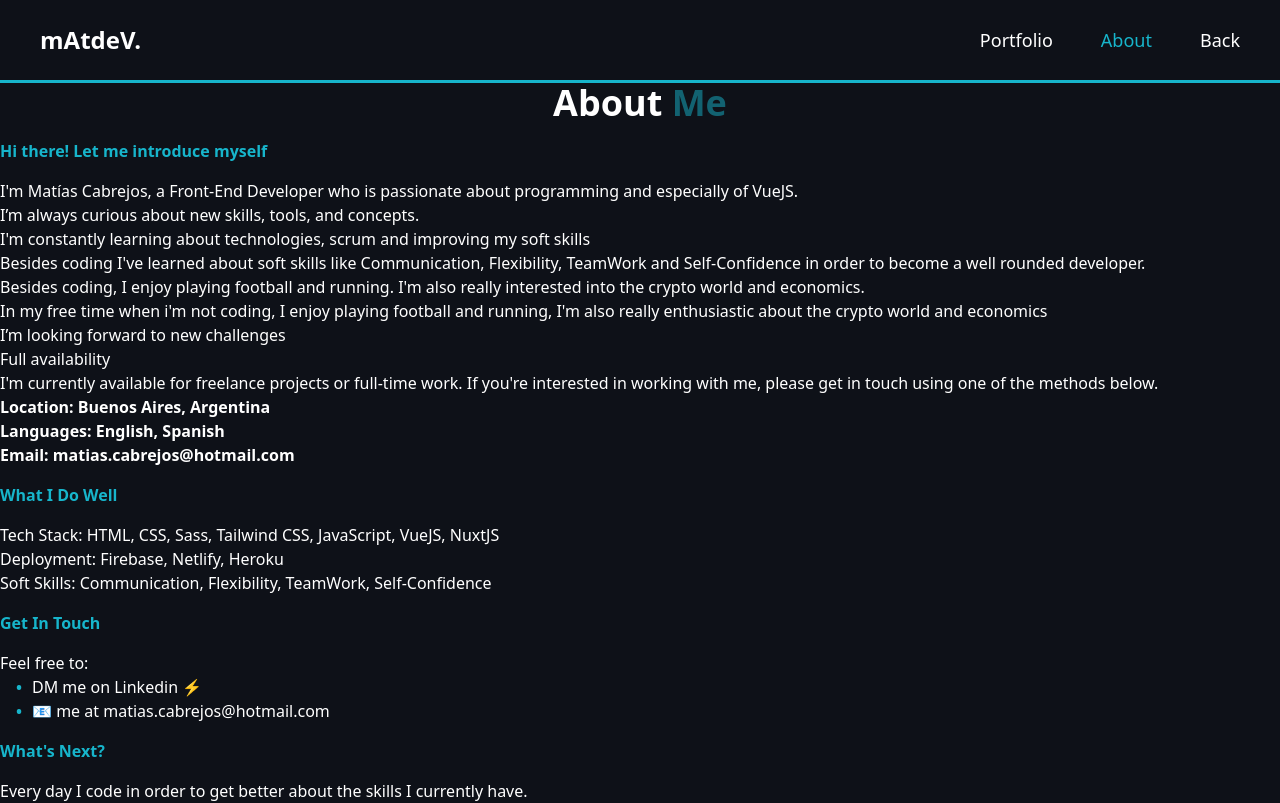
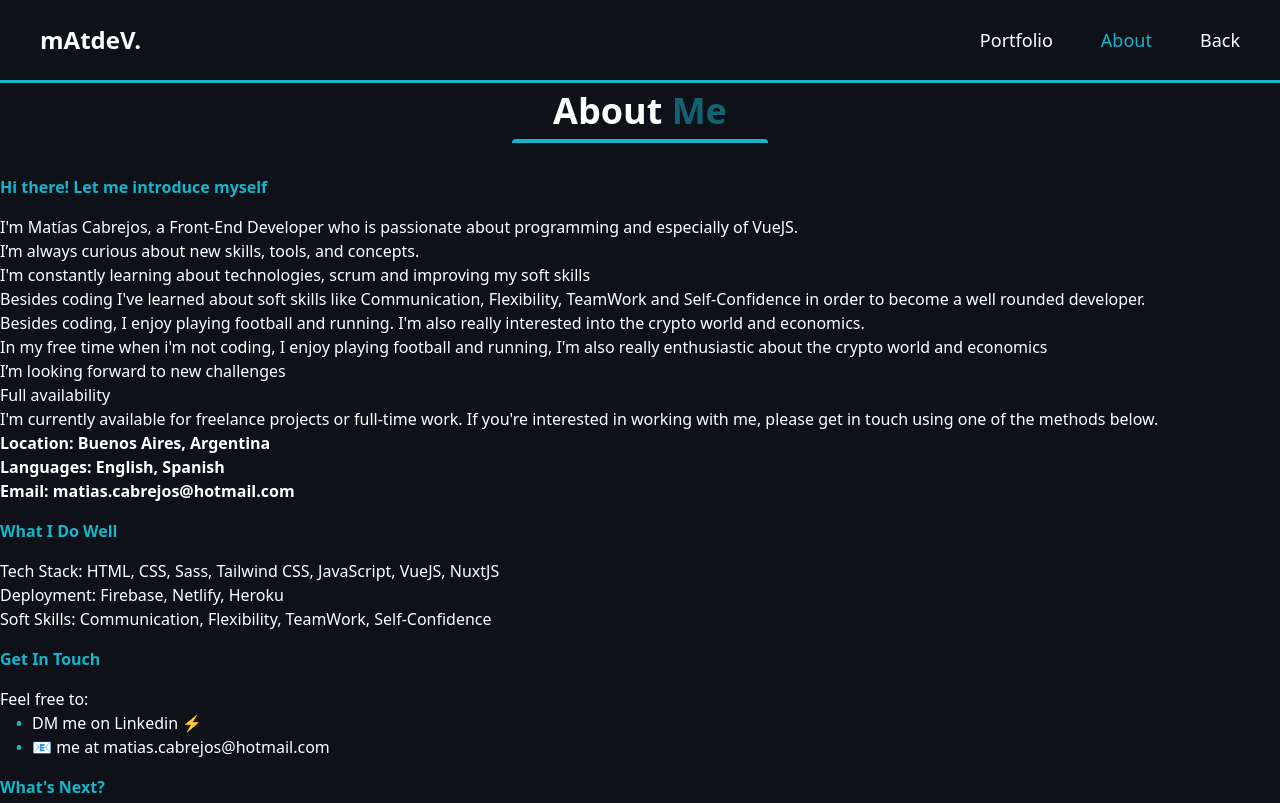
Before and after one commit to matiascabrejos/Portfolio, a Vue app: page /about in a window 1280 px wide. Shown: the top 803 px of the page. Built offline with nearby package versions, Linux system fonts and the light colour scheme.

Commit message:
Working in the about page

```diff
--- a/src/pages/About.vue
+++ b/src/pages/About.vue
@@ -1,6 +1,9 @@
 <template>
   <div class="text-white wrapper">
     <h1 class="about-me">About <span class="span-about">Me</span></h1>
+    <div class="w-full mb-4">
+      <div class="bg-line"></div>
+    </div>
     <div class="intro">
       <h1 class="text-title">Hi there! Let me introduce myself</h1>
       <p>
@@ -79,6 +82,11 @@
   color: #17b5cb;
 }
 
+.bg-line {
+  @apply h-1 mx-auto w-64 my-0 py-0 rounded-t;
+  background-color: #17b5cb;
+}
+
 ul {
   list-style: none; /* Remove default bullets */
 }
@@ -93,7 +101,7 @@ ul li::before {
 }
 
 .about-me {
-  @apply font-bold text-2xl md:text-3xl lg:text-4xl text-white text-center;
+  @apply font-bold text-2xl md:text-3xl lg:text-4xl text-white text-center my-2 ;
 }
 
 .span-about {
```
